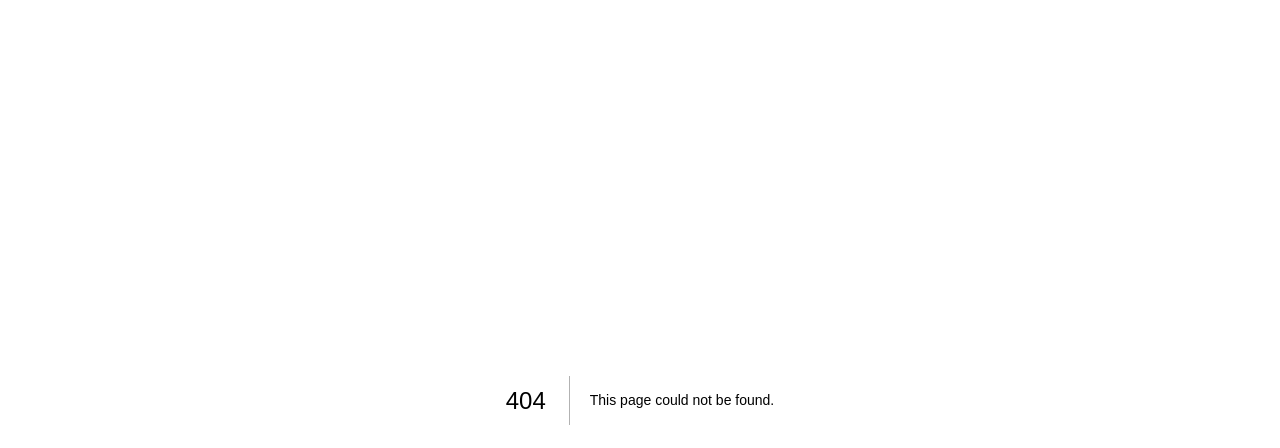
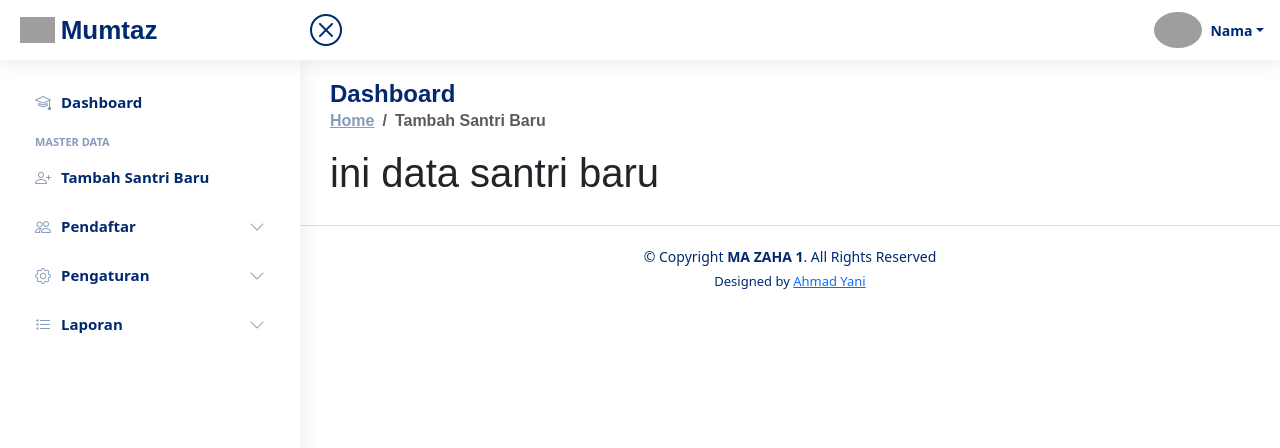
Before and after one commit to mazahagenggong/ppsb, a Next.js app: page /panel/santri_baru/tambah in a window 1280 px wide. Before the commit this address had no page. Shown: the top 448 px of the page. Built offline with nearby package versions, Linux system fonts and the light colour scheme; grey boxes are pictures that could not be loaded.

Commit message:
add menu sidebar admin

```diff
--- a/src/components/template/admin/sidebar.tsx
+++ b/src/components/template/admin/sidebar.tsx
@@ -19,7 +19,22 @@ const Sidebar = () => {
                         <span>Dashboard</span>
                     </Link>
                 </li>
+
                 <li className="nav-heading">Master Data</li>
+
+                <li className="nav-item" key={'1'}>
+                    <Link
+                        href={"/panel/santri_baru/tambah"}
+                        className={`nav-link ${show === 'tsb' ? '' : 'collapsed'}`}
+                        onClick={() => {
+                            setActive(null);
+                            setShow('tsb');
+                        }}>
+                        <i className="bi bi-person-plus"></i>
+                        <span>Tambah Santri Baru</span>
+                    </Link>
+                </li>
+
                 <li className="nav-item">
                     <Link
                         className={`nav-link ${show === 'pendaftar' ? '' : 'collapsed'}`}
@@ -35,7 +50,7 @@ const Sidebar = () => {
                                 setShow('pendaftar')
                             }
                         }}>
-                        <i className="bi bi-person" style={{textDecoration: "none"}}></i>
+                        <i className="bi bi-people" style={{textDecoration: "none"}}></i>
                         <span>Pendaftar</span>
                         <i className={`bi bi-chevron-down ms-auto`}></i>
                     </Link>
@@ -54,6 +69,164 @@ const Sidebar = () => {
                                 <span>Data Santri Baru</span>
                             </Link>
                         </li>
+                        <li>
+                            <Link
+                                href={"/panel/santri_baru"}
+                                className={active === 'perlu_verifikasi' ? 'active' : ''}
+                                data-bs-target="#components-nav"
+                                data-bs-toggle="collapse"
+                                style={{textDecoration: "none"}}
+                            >
+                                <Icon icon="gg:check-o" color="green" style={{marginRight: 5}}/>
+                                <span>Perlu Verifikasi</span>
+                            </Link>
+                        </li>
+                        <li>
+                            <Link
+                                href={"/panel/santri_baru"}
+                                className={active === 'registrasi' ? 'active' : ''}
+                                data-bs-target="#components-nav"
+                                data-bs-toggle="collapse"
+                                style={{textDecoration: "none"}}
+                            >
+                                <Icon icon="gg:check-o" color="green" style={{marginRight: 5}}/>
+                                <span>Registrasi</span>
+                            </Link>
+                        </li>
+                    </ul>
+                </li>
+
+                <li className="nav-item">
+                    <Link
+                        className={`nav-link ${show === 'pengaturan' ? '' : 'collapsed'}`}
+                        data-bs-target="#components-nav"
+                        data-bs-toggle="collapse"
+                        style={{textDecoration: "none"}}
+                        aria-expanded={show === 'pengaturan' ? true : false}
+                        href="#"
+                        onClick={() => {
+                            if (show === 'pengaturan') {
+                                setShow('')
+                            } else {
+                                setShow('pengaturan')
+                            }
+                        }}>
+                        <i className="bi bi-gear" style={{textDecoration: "none"}}></i>
+                        <span>Pengaturan</span>
+                        <i className={`bi bi-chevron-down ms-auto`}></i>
+                    </Link>
+                    <ul id="components-nav"
+                        className={`nav-content ${show === 'pengaturan' ? 'collapsed' : 'collapse'}`}
+                        data-bs-parent="#sidebar-nav">
+                        <li>
+                            <Link
+                                href={"/panel/santri_baru"}
+                                className={active === 'pengaturan_aplikasi' ? 'active' : ''}
+                                data-bs-target="#components-nav"
+                                data-bs-toggle="collapse"
+                                style={{textDecoration: "none"}}
+                            >
+                                <Icon icon="gg:check-o" color="green" style={{marginRight: 5}}/>
+                                <span>Pengaturan Aplikasi</span>
+                            </Link>
+                        </li>
+                        <li>
+                            <Link
+                                href={"/panel/santri_baru"}
+                                className={active === 'panitia' ? 'active' : ''}
+                                data-bs-target="#components-nav"
+                                data-bs-toggle="collapse"
+                                style={{textDecoration: "none"}}
+                            >
+                                <Icon icon="gg:check-o" color="green" style={{marginRight: 5}}/>
+                                <span>Panitia</span>
+                            </Link>
+                        </li>
+                        <li>
+                            <Link
+                                href={"/panel/santri_baru"}
+                                className={active === 'brosur' ? 'active' : ''}
+                                data-bs-target="#components-nav"
+                                data-bs-toggle="collapse"
+                                style={{textDecoration: "none"}}
+                            >
+                                <Icon icon="gg:check-o" color="green" style={{marginRight: 5}}/>
+                                <span>Brosur</span>
+                            </Link>
+                        </li>
+                        <li>
+                            <Link
+                                href={"/panel/santri_baru"}
+                                className={active === 'admin' ? 'active' : ''}
+                                data-bs-target="#components-nav"
+                                data-bs-toggle="collapse"
+                                style={{textDecoration: "none"}}
+                            >
+                                <Icon icon="gg:check-o" color="green" style={{marginRight: 5}}/>
+                                <span>Admin</span>
+                            </Link>
+                        </li>
+                    </ul>
+                </li>
+
+                <li className="nav-item">
+                    <Link
+                        className={`nav-link ${show === 'laporan' ? '' : 'collapsed'}`}
+                        data-bs-target="#components-nav"
+                        data-bs-toggle="collapse"
+                        style={{textDecoration: "none"}}
+                        aria-expanded={show === 'laporan' ? true : false}
+                        href="#"
+                        onClick={() => {
+                            if (show === 'laporan') {
+                                setShow('')
+                            } else {
+                                setShow('laporan')
+                            }
+                        }}>
+                        <i className="bi bi-list-task" style={{textDecoration: "none"}}></i>
+                        <span>Laporan</span>
+                        <i className={`bi bi-chevron-down ms-auto`}></i>
+                    </Link>
+                    <ul id="components-nav"
+                        className={`nav-content ${show === 'laporan' ? 'collapsed' : 'collapse'}`}
+                        data-bs-parent="#sidebar-nav">
+                        <li>
+                            <Link
+                                href={"/panel/santri_baru"}
+                                className={active === 'laporan_semua_data' ? 'active' : ''}
+                                data-bs-target="#components-nav"
+                                data-bs-toggle="collapse"
+                                style={{textDecoration: "none"}}
+                            >
+                                <Icon icon="gg:check-o" color="green" style={{marginRight: 5}}/>
+                                <span>Semua Data</span>
+                            </Link>
+                        </li>
+                        <li>
+                            <Link
+                                href={"/panel/santri_baru"}
+                                className={active === 'data_registrasi' ? 'active' : ''}
+                                data-bs-target="#components-nav"
+                                data-bs-toggle="collapse"
+                                style={{textDecoration: "none"}}
+                            >
+                                <Icon icon="gg:check-o" color="green" style={{marginRight: 5}}/>
+                                <span>Data Registrasi</span>
+                            </Link>
+                        </li>
+                        <li>
+                            <Link
+                                href={"/panel/santri_baru"}
+                                className={active === 'kartu_tes' ? 'active' : ''}
+                                data-bs-target="#components-nav"
+                                data-bs-toggle="collapse"
+                                style={{textDecoration: "none"}}
+                            >
+                                <Icon icon="gg:check-o" color="green" style={{marginRight: 5}}/>
+                                <span>Cetak Kartu Tes</span>
+                            </Link>
+                        </li>
                     </ul>
                 </li>
             </ul>
--- /dev/null
+++ b/src/pages/panel/santri_baru/tambah.tsx
@@ -0,0 +1,15 @@
+import React from 'react';
+import PanelContent from "@/components/panelContent";
+import Template from "@/components/template/admin/template";
+
+const Tambah = () => {
+    return (
+        <Template>
+            <PanelContent title={"Tambah Santri Baru"}>
+                <h1>ini data santri baru</h1>
+            </PanelContent>
+        </Template>
+    );
+};
+
+export default Tambah;
```
